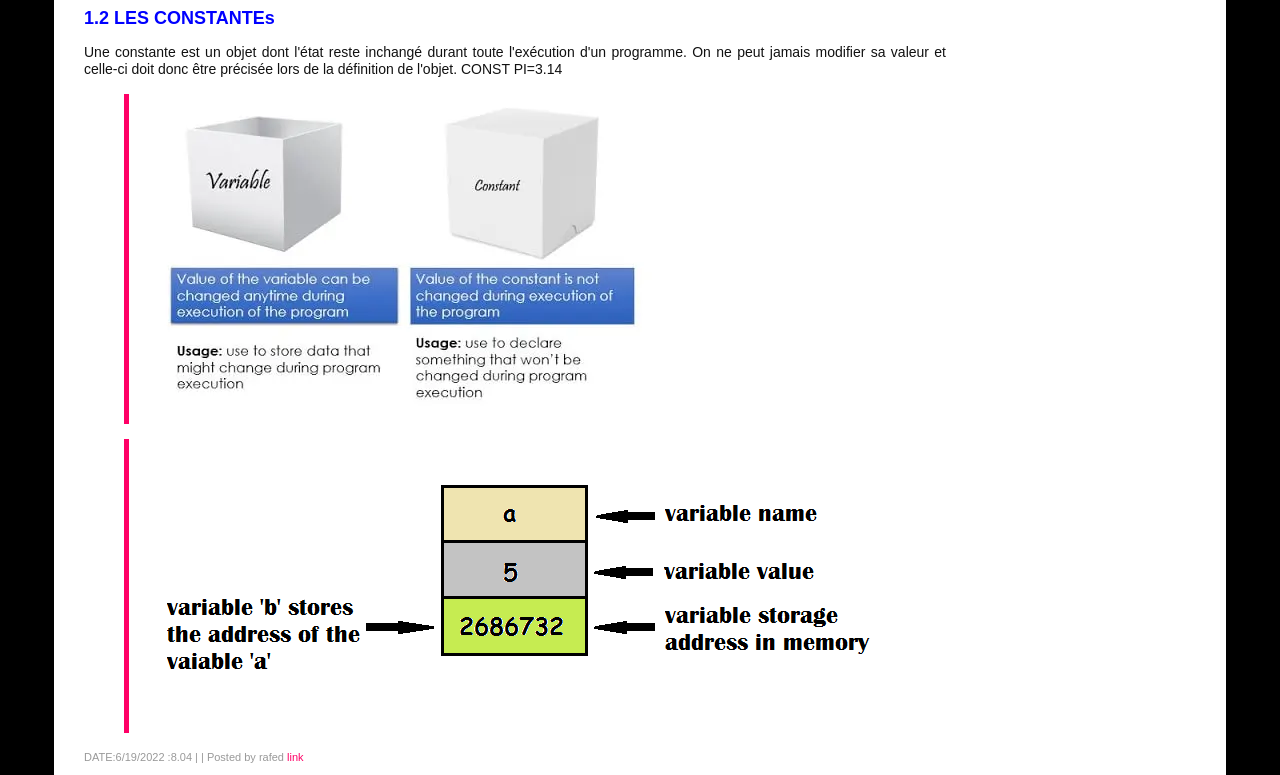
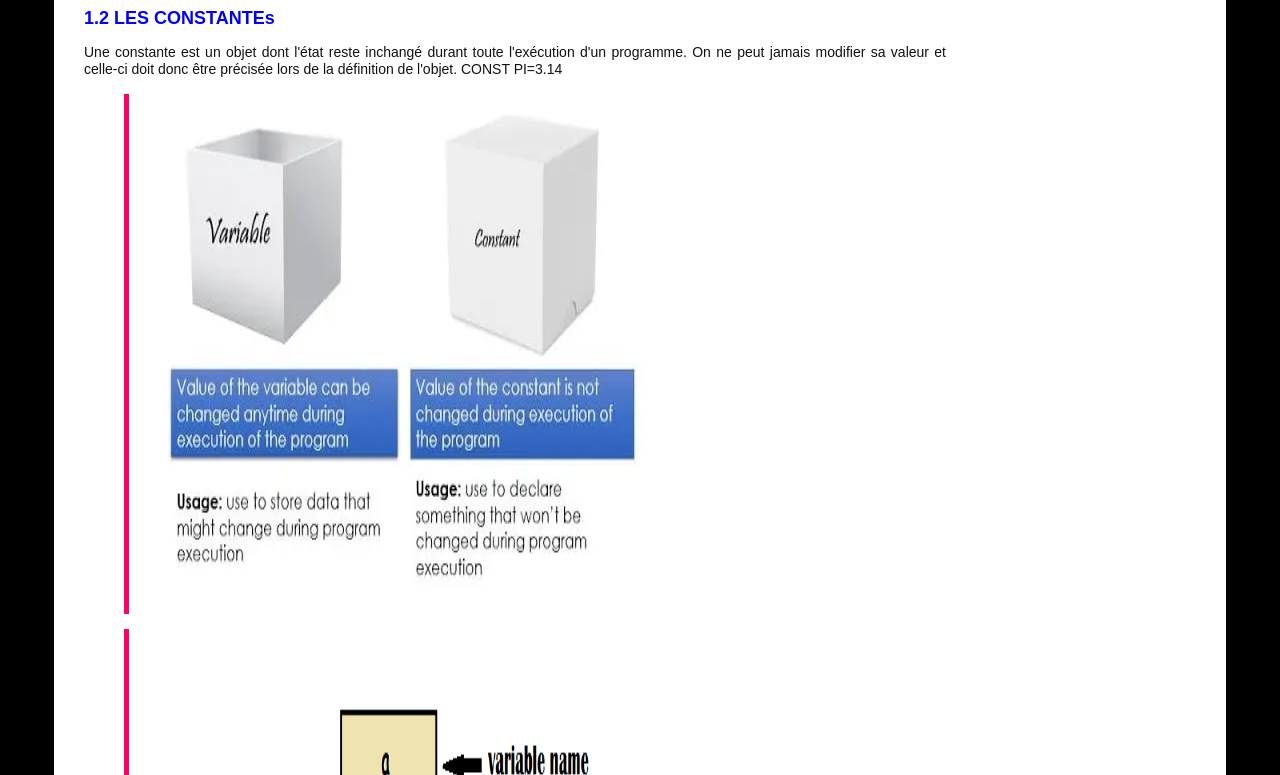
Before and after one commit to RafedTB/Algorithme, a plain HTML site: page index.html in a window 1280 px wide. Shown: the part 645-1420 px from the top of the page. Drawn offline with Linux system fonts and the light colour scheme.

Commit message:
Update index.html

```diff
--- a/index.html
+++ b/index.html
@@ -83,8 +83,8 @@ Dans un algorithme, on se contente de 4 type de base, à savoir:</p>
 CONST PI=3.14</p>
 
 
-				<blockquote><img src="constant.webp" alt=""></blockquote>
-				<blockquote><img src="Pointers.png" alt=""></blockquote>
+				<blockquote><img src="constant.webp" alt="" width="512" height="512"></blockquote>
+				<blockquote><img src="Pointers.png" alt="" width="512" height="512"></blockquote>
 
 				<span>DATE:6/19/2022 :8.04 |  | Posted by rafed <a href="https://www.instagram.com/rafed_tb/">link</a></span>
 			</div>
```
